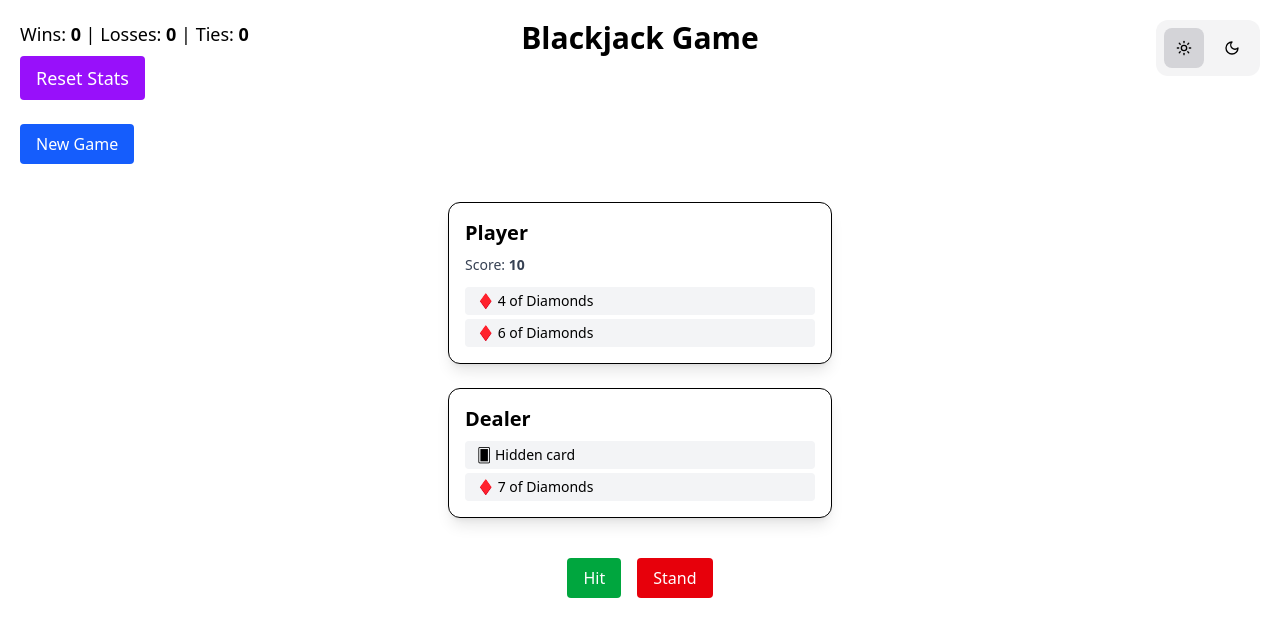
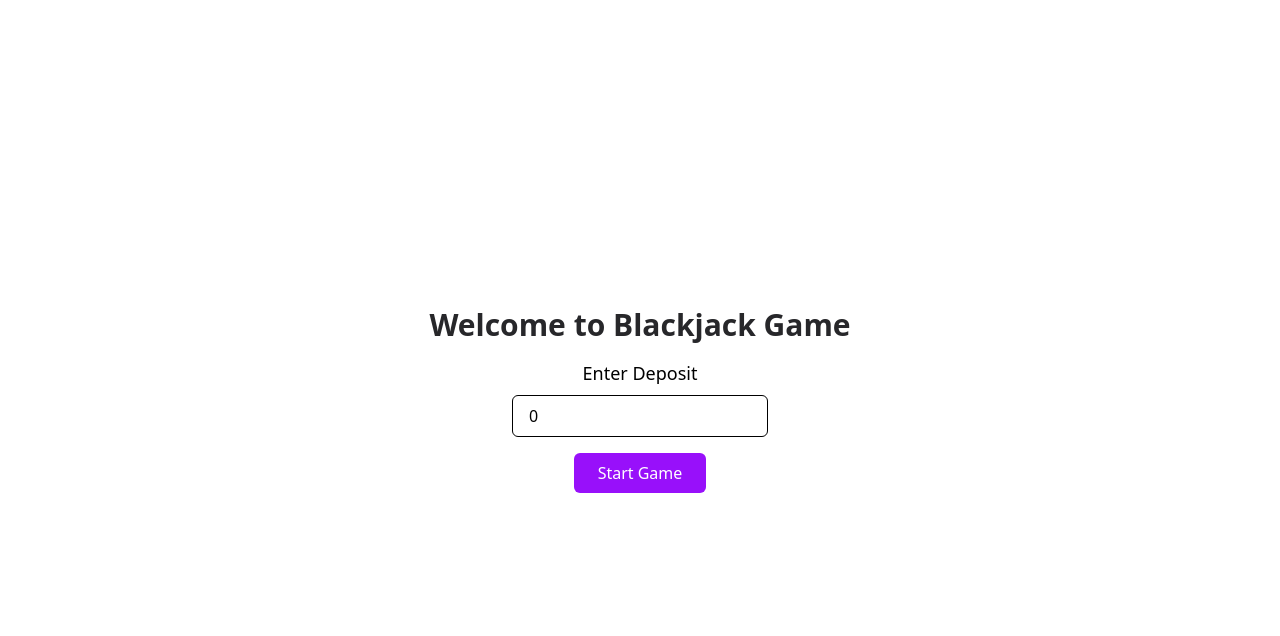
Before and after one commit to nikolakenjic/blackjack-game, a React (Vite) app: page / in a window 1280 px wide. Shown: the top 636 px of the page. Built offline with nearby package versions, Linux system fonts and the light colour scheme.

Commit message:
add start screen to app

```diff
--- a/src/App.tsx
+++ b/src/App.tsx
@@ -8,6 +8,7 @@ import { useInitializeGame } from './hooks/useInitializeGame';
 import { useGameResult } from './hooks/useGameResult';
 import { useGameActions } from './hooks/useGameActions';
 import { Toaster } from 'react-hot-toast';
+import StartScreen from './components/game/StartScreen';
 
 function App() {
   const { theme, setTheme } = useTheme();
@@ -25,6 +26,17 @@ function App() {
 
   // When game ends, delay showing the final result by 1 second
   useGameResult({ player, dealer, gameOver, dispatch });
+
+  if (!state.gameStarted) {
+    return (
+      <div className="bg-white dark:bg-zinc-800 p-4 flex justify-center items-center flex-col h-screen w-full relative">
+        <Toaster position="top-center" />
+        <StartScreen
+          onStart={(deposit) => dispatch({ type: 'INIT_GAME', deposit })}
+        />
+      </div>
+    );
+  }
 
   if (!player || !dealer)
     return (
--- a/src/logic/gameReducer.tsx
+++ b/src/logic/gameReducer.tsx
@@ -19,6 +19,8 @@ export interface GameState {
     losses: number;
     ties: number;
   };
+  gameStarted: boolean;
+  deposit: number;
 }
 
 export const initialState: GameState = {
@@ -32,6 +34,8 @@ export const initialState: GameState = {
     losses: 0,
     ties: 0,
   },
+  gameStarted: false,
+  deposit: 0,
 };
 
 export type GameAction =
@@ -44,7 +48,8 @@ export type GameAction =
       type: 'LOAD_STATS';
       payload: { wins: number; losses: number; ties: number };
     }
-  | { type: 'RESET_STATS' };
+  | { type: 'RESET_STATS' }
+  | { type: 'INIT_GAME'; deposit: number };
 
 export function gameReducer(state: GameState, action: GameAction) {
   switch (action.type) {
@@ -132,6 +137,14 @@ export function gameReducer(state: GameState, action: GameAction) {
       return { ...state, stats: resetStats };
     }
 
+    case 'INIT_GAME': {
+      return {
+        ...state,
+        gameStarted: true,
+        deposit: action.deposit,
+      };
+    }
+
     default:
       return state;
   }
```
